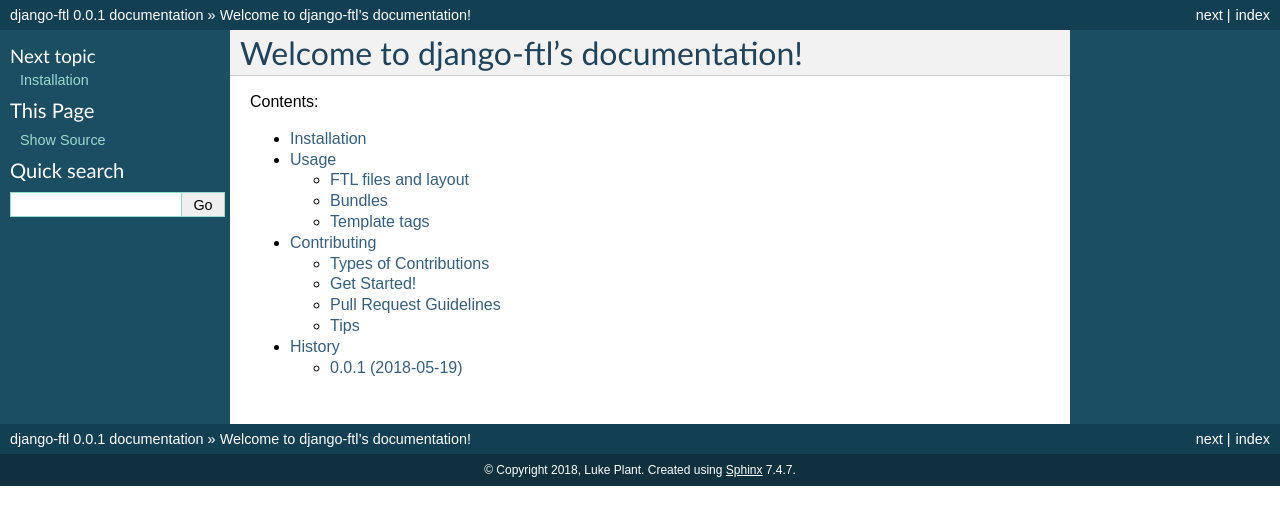
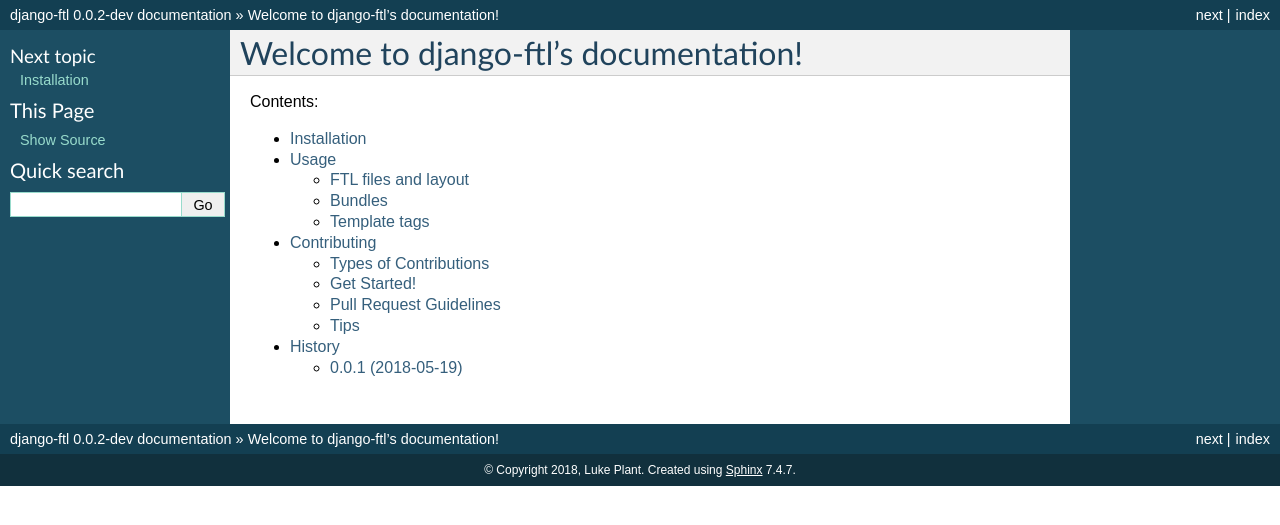
Before and after one commit to django-ftl/django-ftl, a Sphinx documentation site: the page built from docs/index.rst, in a window 1280 px wide. Shown: the top 525 px of the page. Built offline with Sphinx 7.4.7, drawn with Linux system fonts in a browser that asks for light colours.

```diff
--- a/docs/conf.py
+++ b/docs/conf.py
@@ -22,8 +22,6 @@ cwd = os.getcwd()
 parent = os.path.dirname(cwd)
 sys.path.append(parent)
 
-import django_ftl
-
 # -- General configuration -----------------------------------------------------
 
 # If your documentation needs a minimal Sphinx version, state it here.
@@ -31,7 +29,11 @@ import django_ftl
 
 # Add any Sphinx extension module names here, as strings. They can be extensions
 # coming with Sphinx (named 'sphinx.ext.*') or your custom ones.
-extensions = ['sphinx.ext.autodoc', 'sphinx.ext.viewcode']
+
+# To use autodoc/viewcode we have to install dependencies, which is
+# not easy yet. So we disable.
+
+#extensions = ['sphinx.ext.autodoc', 'sphinx.ext.viewcode']
 
 # Add any paths that contain templates here, relative to this directory.
 templates_path = ['_templates']
@@ -54,9 +56,9 @@ copyright = u'2018, Luke Plant'
 # built documents.
 #
 # The short X.Y version.
-version = django_ftl.__version__
+version = "0.0.2"
 # The full version, including alpha/beta/rc tags.
-release = django_ftl.__version__
+release = "0.0.2-dev"
 
 # The language for content autogenerated by Sphinx. Refer to documentation
 # for a list of supported languages.
```
